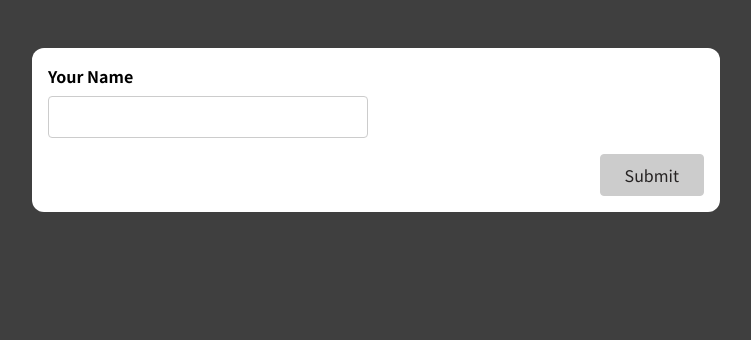
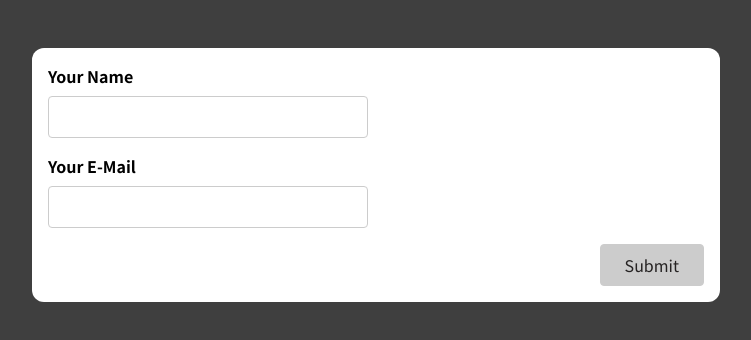
Before and after one commit to abhi-gowdaa/Form-Validation, a React (Create React App) app: page / in a window 1280 px wide. Shown: the top 340 px of the page, without its empty margins (264-1015 px from the left). Built offline with nearby package versions, Linux system fonts and the light colour scheme.

Commit message:
using custom hook on name Input

```diff
--- a/src/components/SimpleInput.js
+++ b/src/components/SimpleInput.js
@@ -1,52 +1,58 @@
-import React, { useEffect, useState } from "react";
+import React, { useState } from "react";
+import useInput from "../hooks/use-input";
 
 const SimpleInput = (props) => {
-  const [enteredName, setEnteredName] = useState("");
-  const [enteredNameTouched, setEnteredNameTouched] = useState(false);
-  const [formISValid,setFormISValid]=useState(false)
+  const {
+    value: enteredName,
+    hasError: nameInputHasError,
+    valueChangeHandler: nameChangeHandler,
+    InputBlurHandler: nameBlurHandler,
+    reset,
+  } = useInput((value) => value.trim() !== "");
 
+  const [enteredEmail, setEnteredEmail] = useState("");
+  const [enteredEmailTouched, setEnteredEmailTouched] = useState(false);
 
+  const enteredEmailIsValid = enteredEmail.includes("@");
+  const enteredEmailIsInvalid = !enteredEmailIsValid && enteredEmailTouched;
 
-  const enteredNameIsValid = enteredName.trim() !== "";
-  const nameInputIsValid = !enteredNameIsValid && enteredNameTouched;
+  let formISValid = false;
 
-  useEffect(()=>{
-    if(enteredNameIsValid){
-      setFormISValid(true)
-    }
-    else {
-      setFormISValid(false)
-    }
-  },[enteredNameIsValid]);
+  if (enteredName) {
+    formISValid = true;
+  }
 
-
-  const nameInputChangeHandler = (event) => {
-    //every keyStroke Validation
-    setEnteredName(event.target.value);
+  const emailInputChangeHandler = (event) => {
+    setEnteredEmail(event.target.value);
   };
 
-  const nameInputBlurHandler = (event) => {
-    //out of focus Validation
-    setEnteredNameTouched(true);
+  const emailInputBlurHandler = (event) => {
+    setEnteredEmailTouched(true);
   };
 
   const formSubmitHandler = (event) => {
     //on form submit Validation
     event.preventDefault();
 
-    setEnteredNameTouched(true); //if the form is sub then it must be touched
+    // setEnteredNameTouched(true); //if the form is sub then it must be touched
 
-    if (!enteredNameIsValid) {
+    if (!enteredName) {
       return;
     }
 
     console.log(enteredName);
 
-    setEnteredName("");
-    setEnteredNameTouched(false);
+    reset();
+
+    setEnteredEmail("");
+    setEnteredEmailTouched(false);
   };
 
-  const nameInputClasses = nameInputIsValid
+  const nameInputClasses = nameInputHasError
+    ? "form-control invalid"
+    : "form-control";
+
+  const emailInputClasses = enteredEmailIsInvalid
     ? "form-control invalid"
     : "form-control";
 
@@ -55,15 +61,28 @@
       <div className={nameInputClasses}>
         <label htmlFor="name">Your Name</label>
         <input
-          onChange={nameInputChangeHandler}
+          onChange={nameChangeHandler}
           type="text"
           id="name"
           value={enteredName}
-          onBlur={nameInputBlurHandler}
+          onBlur={nameBlurHandler}
           //  autoComplete="off"
         />
-        {nameInputIsValid && (
+        {nameInputHasError && (
           <p className="error-text">Name must not be empty </p>
+        )}
+      </div>
+      <div className={emailInputClasses}>
+        <label htmlFor="email">Your E-Mail</label>
+        <input
+          type="email"
+          id="email"
+          onChange={emailInputChangeHandler}
+          onBlur={emailInputBlurHandler}
+          value={enteredEmail}
+        />
+        {enteredEmailIsInvalid && (
+          <p className="error-text">Please enter a valid email.</p>
         )}
       </div>
       <div className="form-actions">
--- /dev/null
+++ b/src/hooks/use-input.js
@@ -0,0 +1,42 @@
+import { useState } from "react";
+
+
+const useInput=(validateValue)=>{
+
+const [enteredValue, setEnteredValue] = useState("");
+const [IsTouched, setIsTouched] = useState(false);
+
+
+const valueIsValid = validateValue(enteredValue);
+const hasError = !enteredValue && IsTouched;
+
+
+const valueChangeHandler = (event) => {
+    //every keyStroke Validation
+    setEnteredValue(event.target.value);
+  };
+
+  const InputBlurHandler = (event) => {
+    //out of focus Validation
+    setIsTouched(true);
+  };
+
+const reset=()=>{
+    setEnteredValue('');
+    setIsTouched(false);
+}
+
+
+return{
+value:enteredValue,
+isValid:valueIsValid,
+reset,
+hasError,
+valueChangeHandler,
+InputBlurHandler
+
+}
+}
+
+
+export default useInput;
```
